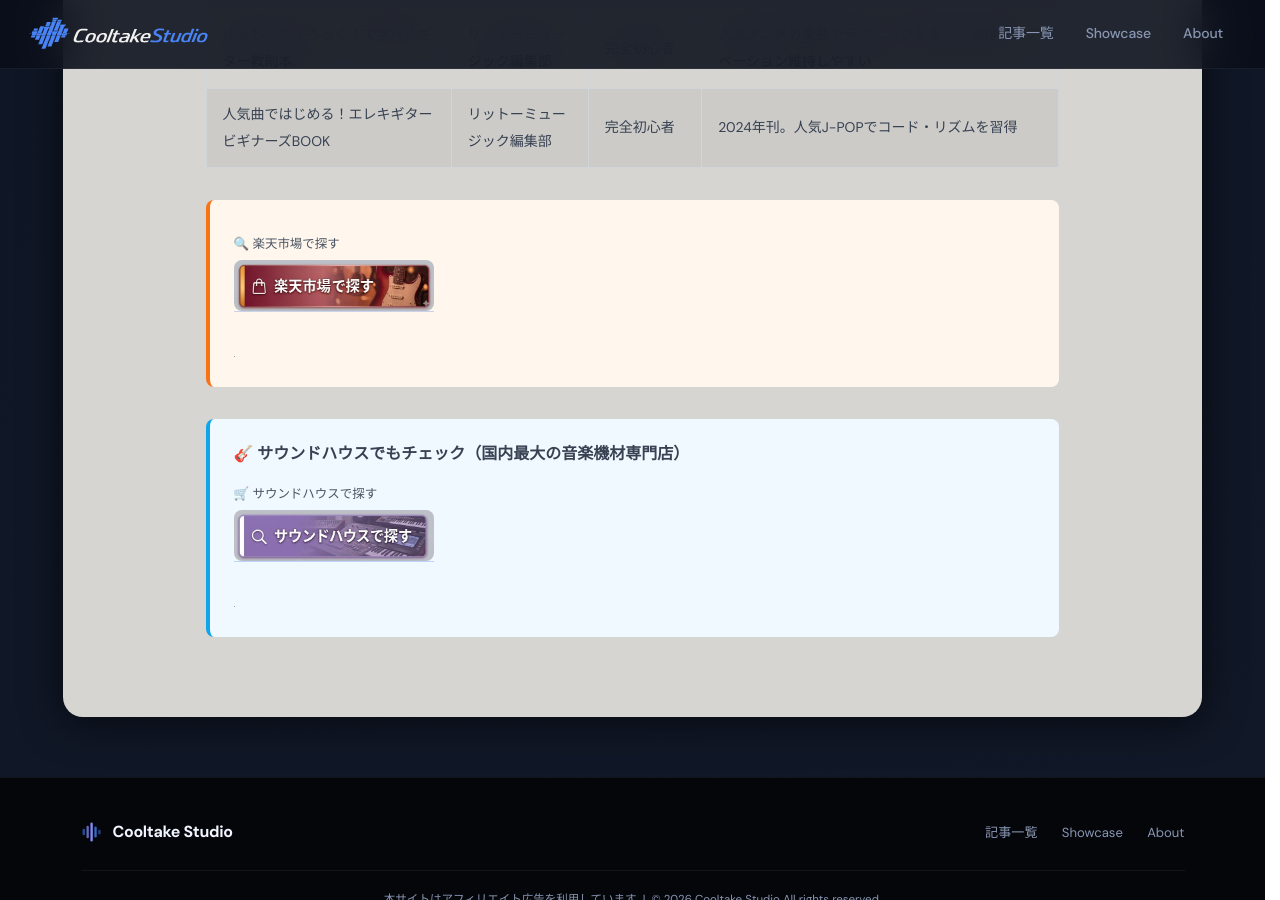
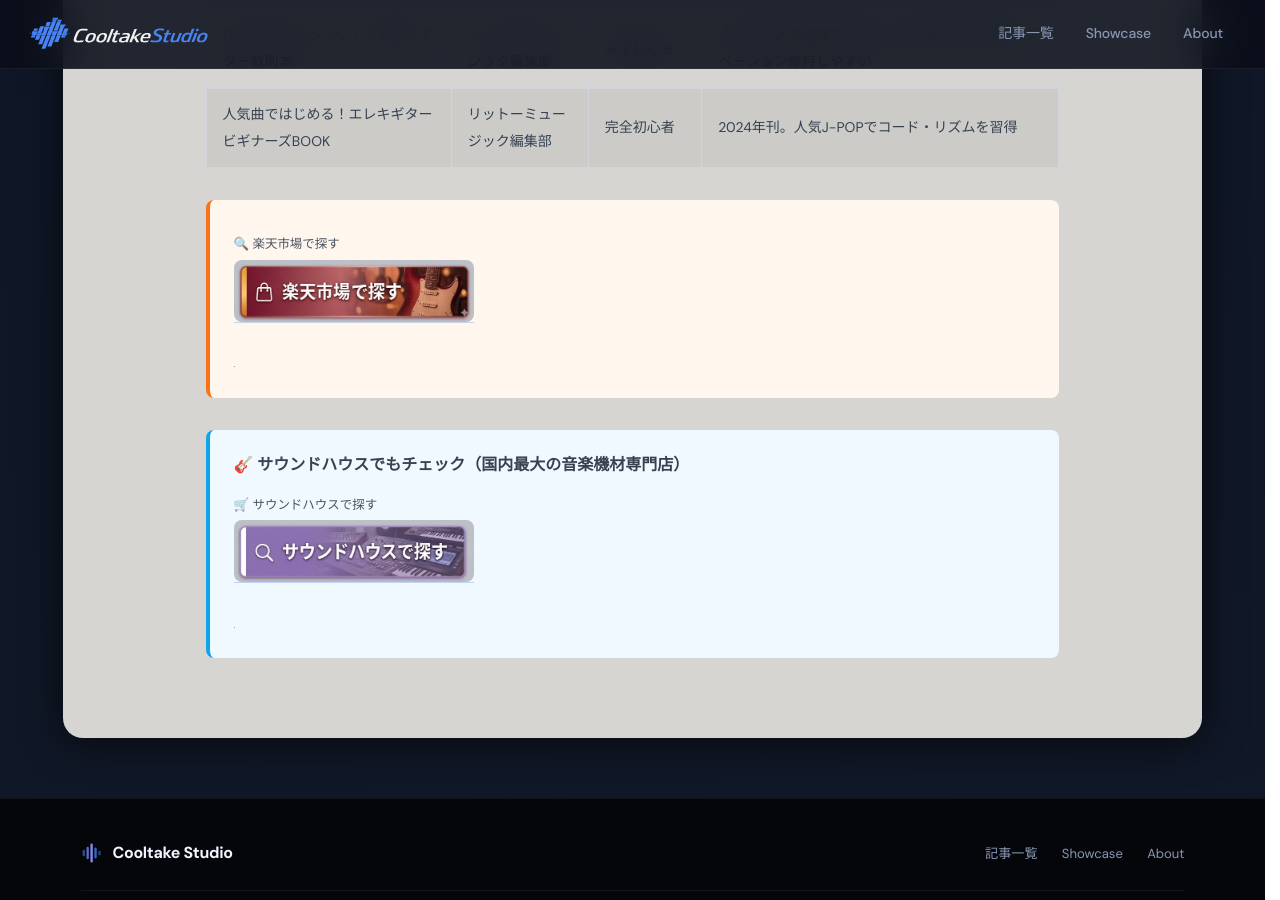
Before and after one commit to cooltake/cooltake-staging, a Jekyll site: the page built from _posts/2026-05-20-guitar-guide.md, in a window 1280 px wide and 900 px high, scrolled down 4548 px. Built offline with Jekyll 4.4.1, drawn with Linux system fonts in a browser that asks for light colours; some web fonts are replaced; grey boxes are pictures that could not be loaded.

```diff
--- a/_posts/2026-05-20-guitar-guide.md
+++ b/_posts/2026-05-20-guitar-guide.md
@@ -108,13 +108,13 @@
 
 <div style="margin:2rem 0;padding:1.2rem 1.5rem;background:#fff7ed;border-left:4px solid #f97316;border-radius:8px;">
 <div style="margin:.8rem 0;"><span style="display:block;font-size:.78rem;color:#4b5563;margin-bottom:3px;margin-top:6px;">🔍 楽天市場で探す</span>
-<a href="//af.moshimo.com/af/c/click?a_id=5565352&amp;p_id=54&amp;pc_id=54&amp;pl_id=616&amp;url=https%3A%2F%2Fsearch.rakuten.co.jp%2Fsearch%2Fmall%2F%25E3%2582%25AE%25E3%2582%25BF%25E3%2583%25BC+%25E5%2588%259D%25E5%25BF%2583%25E8%2580%2585+%25E3%2582%25BB%25E3%2583%2583%25E3%2583%2588%2F" rel="nofollow" referrerpolicy="no-referrer-when-downgrade" style="display:inline-block;text-decoration:none;"><img src="/assets/images/btn-rakuten.jpg" alt="楽天市場で探す" width="200" style="height:auto;border-radius:8px;display:block;"></a></div>
+<a href="//af.moshimo.com/af/c/click?a_id=5565352&amp;p_id=54&amp;pc_id=54&amp;pl_id=616&amp;url=https%3A%2F%2Fsearch.rakuten.co.jp%2Fsearch%2Fmall%2F%25E3%2582%25AE%25E3%2582%25BF%25E3%2583%25BC+%25E5%2588%259D%25E5%25BF%2583%25E8%2580%2585+%25E3%2582%25BB%25E3%2583%2583%25E3%2583%2588%2F" rel="nofollow" referrerpolicy="no-referrer-when-downgrade" style="display:inline-block;text-decoration:none;"><img src="/assets/images/btn-rakuten.jpg" alt="楽天市場で探す" width="240" style="height:auto;border-radius:8px;display:block;"></a></div>
 <img src="//i.moshimo.com/af/i/impression?a_id=5565352&amp;p_id=54&amp;pc_id=54&amp;pl_id=616" width="1" height="1" style="border:none;" alt="" loading="lazy">
 </div>
 
 <div style="margin:2rem 0;padding:1.2rem 1.5rem;background:#f0f9ff;border-left:4px solid #0ea5e9;border-radius:8px;">
 <p style="margin:0 0 .6rem;font-weight:bold;font-size:1rem;">&#x1F3B8; サウンドハウスでもチェック（国内最大の音楽機材専門店）</p>
 <div style="margin:.8rem 0;"><span style="display:block;font-size:.78rem;color:#4b5563;margin-bottom:3px;margin-top:6px;">🛒 サウンドハウスで探す</span>
-<a href="https://h.accesstrade.net/sp/cc?rk=01001xqc00os63&url=https%3A%2F%2Fwww.soundhouse.co.jp%2Fsearch%2Findex%2F%3Fsearch_all%3D%25E3%2582%25AE%25E3%2582%25BF%25E3%2583%25BC" rel="nofollow" referrerpolicy="no-referrer-when-downgrade" style="display:inline-block;text-decoration:none;"><img src="/assets/images/btn-soundhouse.jpg" alt="サウンドハウスで探す" width="200" style="height:auto;border-radius:8px;display:block;"></a></div>
+<a href="https://h.accesstrade.net/sp/cc?rk=01001xqc00os63&url=https%3A%2F%2Fwww.soundhouse.co.jp%2Fsearch%2Findex%2F%3Fsearch_all%3D%25E3%2582%25AE%25E3%2582%25BF%25E3%2583%25BC" rel="nofollow" referrerpolicy="no-referrer-when-downgrade" style="display:inline-block;text-decoration:none;"><img src="/assets/images/btn-soundhouse.jpg" alt="サウンドハウスで探す" width="240" style="height:auto;border-radius:8px;display:block;"></a></div>
 <img src="https://h.accesstrade.net/sp/rr?rk=01001xqc00os63" width="1" height="1" border="0" alt="" loading="lazy">
 </div>
```
